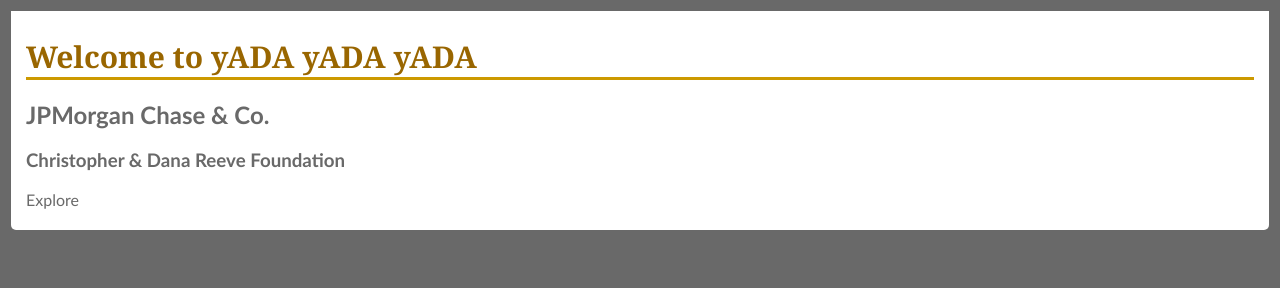
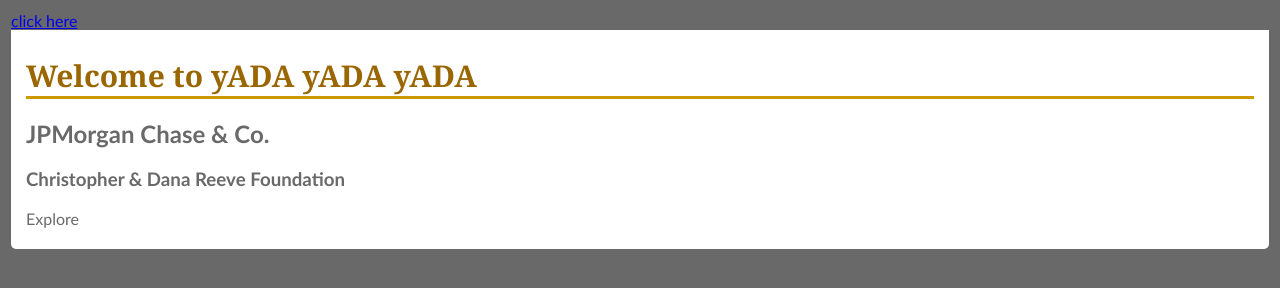
Before and after one commit to Tampa2016/team-3, a plain HTML site: page index.html in a window 1280 px wide. Drawn offline with Linux system fonts and the light colour scheme.

Commit message:
Update index.html

```diff
--- a/index.html
+++ b/index.html
@@ -4,6 +4,7 @@
 <head>
 	<title> Code for Good Team 3 </title>
 	<link href="site.css" rel="stylesheet">
+	<a href="Login.html">click here</a>
 </head>
 
 <body>
```
